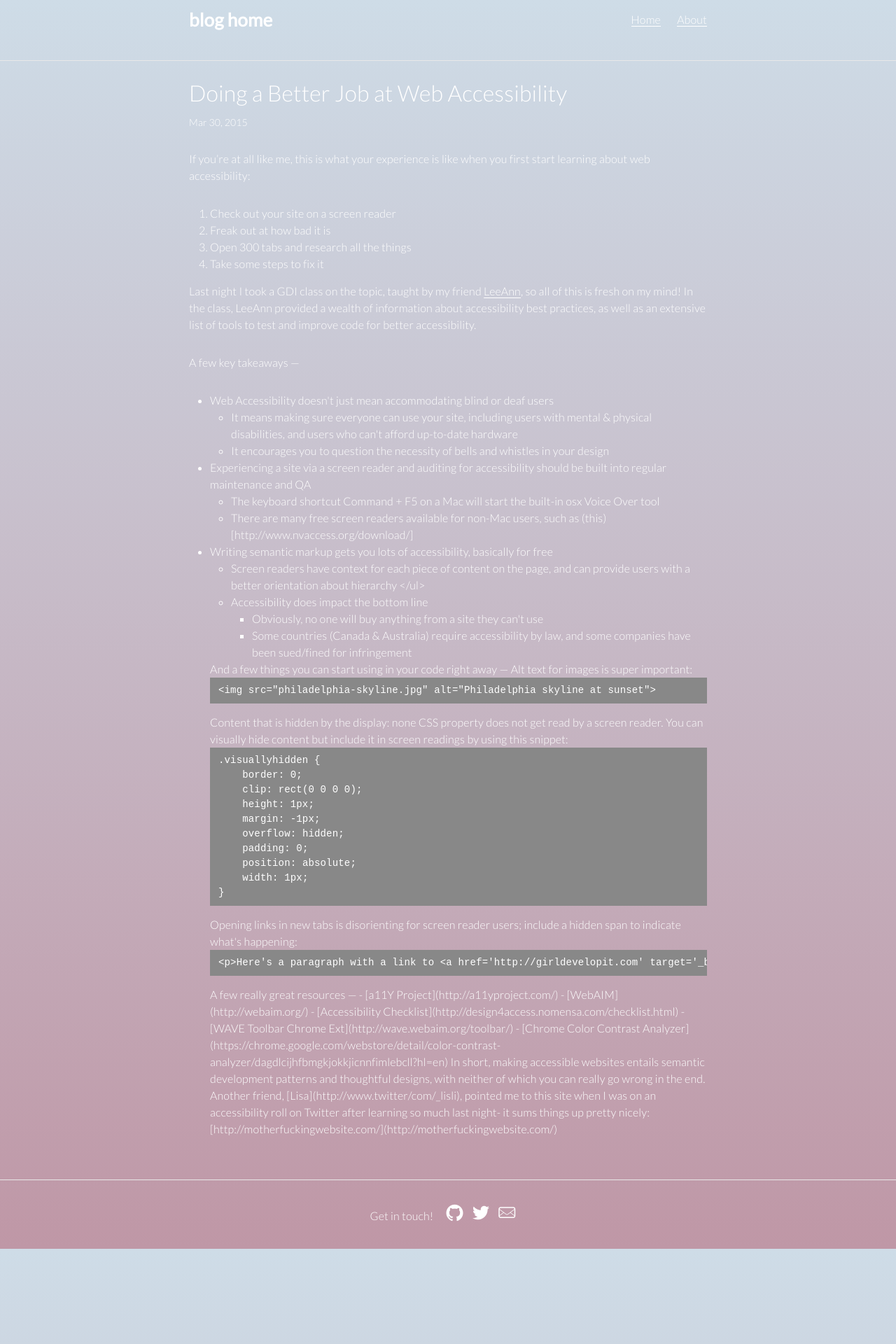
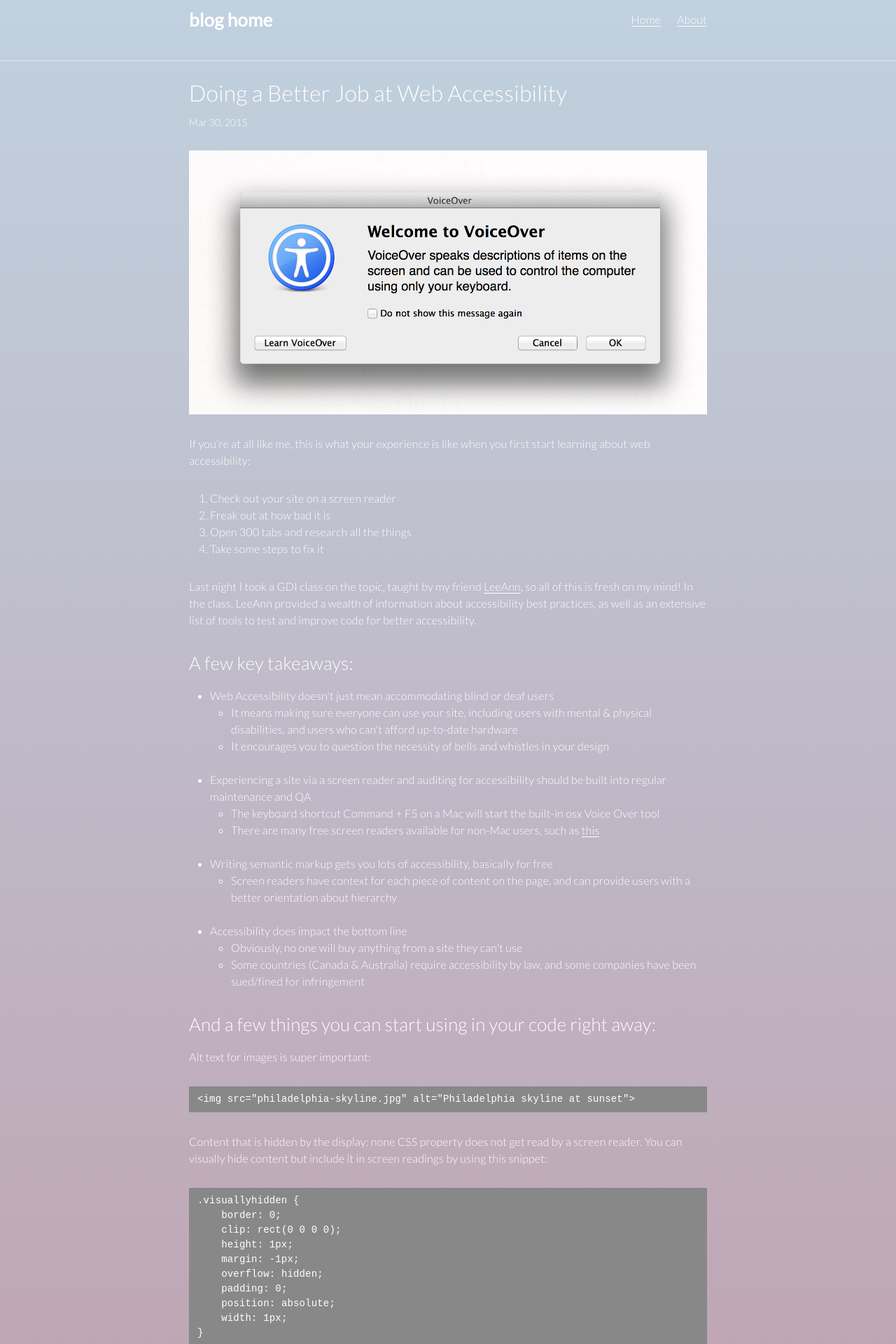
Before and after one commit to ahoef/jekyll-blog, a Jekyll site: the page built from _posts/2015-03-30-web-accessibility.md, in a window 1280 px wide. Shown: the top 1920 px of the page at 70% size. Built offline with Jekyll 4.4.1, drawn with Linux system fonts in a browser that asks for light colours; before the commit the page ends 1784 px from its top, so only the background shows below that; some of the changed text lies outside the part shown.

Commit message:
cleaning up posts

```diff
--- a/_posts/2015-03-30-web-accessibility.md
+++ b/_posts/2015-03-30-web-accessibility.md
@@ -5,6 +5,8 @@
 categories: Web Accessibility
 excerpt:  In the back of my mind, I've always known that the websites I've done for fun and for work probably have had some range of accessibility issues. Last night, I took a class on the topic and learned how to run an accessibility audit on sites. The results were... scary! But thankfully, not so hard to fix.
 ---
+
+<img src="/images/voiceover.png">
 
 If you're at all like me, this is what your experience is like when you first start learning about web accessibility:
 
@@ -15,9 +17,9 @@
 	<li>Take some steps to fix it</li>
 </ol>
 
-Last night I took a GDI class on the topic, taught by my friend [LeeAnn](http://www.twitter/com/_leekinney), so all of this is fresh on my mind! In the class, LeeAnn provided a wealth of information about accessibility best practices, as well as an extensive list of tools to test and improve code for better accessibility.
+Last night I took a GDI class on the topic, taught by my friend [LeeAnn](http://www.twitter.com/_leekinney), so all of this is fresh on my mind! In the class, LeeAnn provided a wealth of information about accessibility best practices, as well as an extensive list of tools to test and improve code for better accessibility.
 
-A few key takeaways &mdash;
+### A few key takeaways: ###
 
 <ul>
 	<li>Web Accessibility doesn't just mean accommodating blind or deaf users
@@ -25,19 +27,22 @@
 			<li>It means making sure everyone can use your site, including users with mental & physical disabilities, and users who can't afford up-to-date hardware</li>
 			<li>It encourages you to question the necessity of bells and whistles in your design</li>
 		</ul>
+		<br>
 	</li>
 
 	<li>Experiencing a site via a screen reader and auditing for accessibility should be built into regular maintenance and QA
 		<ul>
 			<li>The keyboard shortcut Command + F5 on a Mac will start the built-in osx Voice Over tool</li>
-			<li>There are many free screen readers available for non-Mac users, such as (this)[http://www.nvaccess.org/download/]</li>
+			<li>There are many free screen readers available for non-Mac users, such as <a href="http://www.nvaccess.org/download/">this</a></li>
 		</ul>
+		<br>
 	</li>
 
 	<li>Writing semantic markup gets you lots of accessibility, basically for free
 		<ul>
-			<li>Screen readers have context for each piece of content on the page, and can provide users with a better orientation about hierarchy
+			<li>Screen readers have context for each piece of content on the page, and can provide users with a better orientation about hierarchy</li>
 		</ul>
+		<br>
 	</li>
 
 	<li>Accessibility does impact the bottom line
@@ -48,7 +53,7 @@
 	</li>
 </ul>
 
-And a few things you can start using in your code right away &mdash;
+### And a few things you can start using in your code right away: ###
 
 Alt text for images is super important:
 
@@ -71,19 +76,23 @@
 }
 {% endhighlight %}
 
+
 Opening links in new tabs is disorienting for screen reader users; include a hidden span to indicate what's happening:
 
 {% highlight html %}
-<p>Here's a paragraph with a link to <a href='http://girldevelopit.com' target='_blank'>Girl Develop It<span class="visuallyhidden"> that opens in a new window</span></a>.</p>
+<p>Here's a paragraph with a link to <a href='http://girldevelopit.com' target=
+'_blank'>Girl Develop It<span class="visuallyhidden"> that opens in a new
+window</span></a>.</p>
 {% endhighlight %}
 
-A few really great resources &mdash;
 
-- [a11Y Project](http://a11yproject.com/)
-- [WebAIM](http://webaim.org/)
-- [Accessibility Checklist](http://design4access.nomensa.com/checklist.html)
-- [WAVE Toolbar Chrome Ext](http://wave.webaim.org/toolbar/)
-- [Chrome Color Contrast Analyzer](https://chrome.google.com/webstore/detail/color-contrast-analyzer/dagdlcijhfbmgkjokkjicnnfimlebcll?hl=en)
+### And a few really great resources: ###
+
+* [a11Y Project](http://a11yproject.com/)
+* [WebAIM](http://webaim.org/)
+* [Accessibility Checklist](http://design4access.nomensa.com/checklist.html)
+* [WAVE Toolbar Chrome Ext](http://wave.webaim.org/toolbar/)
+* [Chrome Color Contrast Analyzer](https://chrome.google.com/webstore/detail/color-contrast-analyzer/dagdlcijhfbmgkjokkjicnnfimlebcll?hl=en)
 
 
-In short, making accessible websites entails semantic development patterns and thoughtful designs, with neither of which you can really go wrong in the end. Another friend, [Lisa](http://www.twitter/com/_lisli), pointed me to this site when I was on an accessibility roll on Twitter after learning so much last night- it sums things up pretty nicely: [http://motherfuckingwebsite.com/](http://motherfuckingwebsite.com/)
+In short, making accessible websites entails semantic development patterns and thoughtful designs, with neither of which you can really go wrong in the end. Another friend, [Lisa](http://www.twitter.com/_lisli), pointed me to this site when I was on an accessibility roll on Twitter after learning so much last night- it sums things up pretty nicely: [http://motherfuckingwebsite.com/](http://motherfuckingwebsite.com/)
--- a/_sass/_base.scss
+++ b/_sass/_base.scss
@@ -12,25 +12,23 @@
     font-weight: 300;
     -webkit-text-size-adjust: 100%;
       color: $text-color;
-      background: #cedce7; /* Old browsers */
-      background: -moz-linear-gradient(top, #cedce7 0%, #bf97a6 100%); /* FF3.6+ */
-      background: -webkit-gradient(linear, left top, left bottom, color-stop(0%,#cedce7), color-stop(100%,#bf97a6)); /* Chrome,Safari4+ */
-      background: -webkit-linear-gradient(top, #cedce7 0%,#bf97a6 100%); /* Chrome10+,Safari5.1+ */
-      background: -o-linear-gradient(top, #cedce7 0%,#bf97a6 100%); /* Opera 11.10+ */
-      background: -ms-linear-gradient(top, #cedce7 0%,#bf97a6 100%); /* IE10+ */
-      background: linear-gradient(to bottom, #cedce7 0%,#bf97a6 100%); /* W3C */
-      filter: progid:DXImageTransform.Microsoft.gradient( startColorstr='#cedce7', endColorstr='#bf97a6',GradientType=0 ); /* IE6-9 */
+      background: #C0D1DF; /* Old browsers */
+      background: -moz-linear-gradient(top, #C0D1DF 0%, #bf97a6 100%); /* FF3.6+ */
+      background: -webkit-gradient(linear, left top, left bottom, color-stop(0%,#C0D1DF), color-stop(100%,#bf97a6)); /* Chrome,Safari4+ */
+      background: -webkit-linear-gradient(top, #C0D1DF 0%,#bf97a6 100%); /* Chrome10+,Safari5.1+ */
+      background: -o-linear-gradient(top, #C0D1DF 0%,#bf97a6 100%); /* Opera 11.10+ */
+      background: -ms-linear-gradient(top, #C0D1DF 0%,#bf97a6 100%); /* IE10+ */
+      background: linear-gradient(to bottom, #C0D1DF 0%,#bf97a6 100%); /* W3C */
+      filter: progid:DXImageTransform.Microsoft.gradient( startColorstr='#C0D1DF', endColorstr='#bf97a6',GradientType=0 ); /* IE6-9 */
       letter-spacing: .01em;
 }
-
 
 
 /**
  * Set `margin-bottom` to maintain vertical rhythm
  */
 h1, h2, h3, h4, h5, h6,
-p, blockquote, pre,
-ul, ol, dl, figure,
+p, blockquote, dl, figure,
 %vertical-rhythm {
     margin-bottom: $spacing-unit / 2;
 }
@@ -46,6 +44,7 @@
 
 ul, ol {
     margin-left: $spacing-unit;
+    margin-bottom: $spacing-unit;
 }
 
 li {
@@ -108,6 +107,7 @@
 pre {
     padding: 8px 12px;
     overflow-x: scroll;
+    margin-bottom: $spacing-unit;
 
     > code {
         border: 0;
```
Also changed, not shown: _posts/2015-03-09-opening-sublime-from-command-line.md (+2 -0 lines), images/terminal1.png (added), images/voiceover.png (added), 1 other file.
